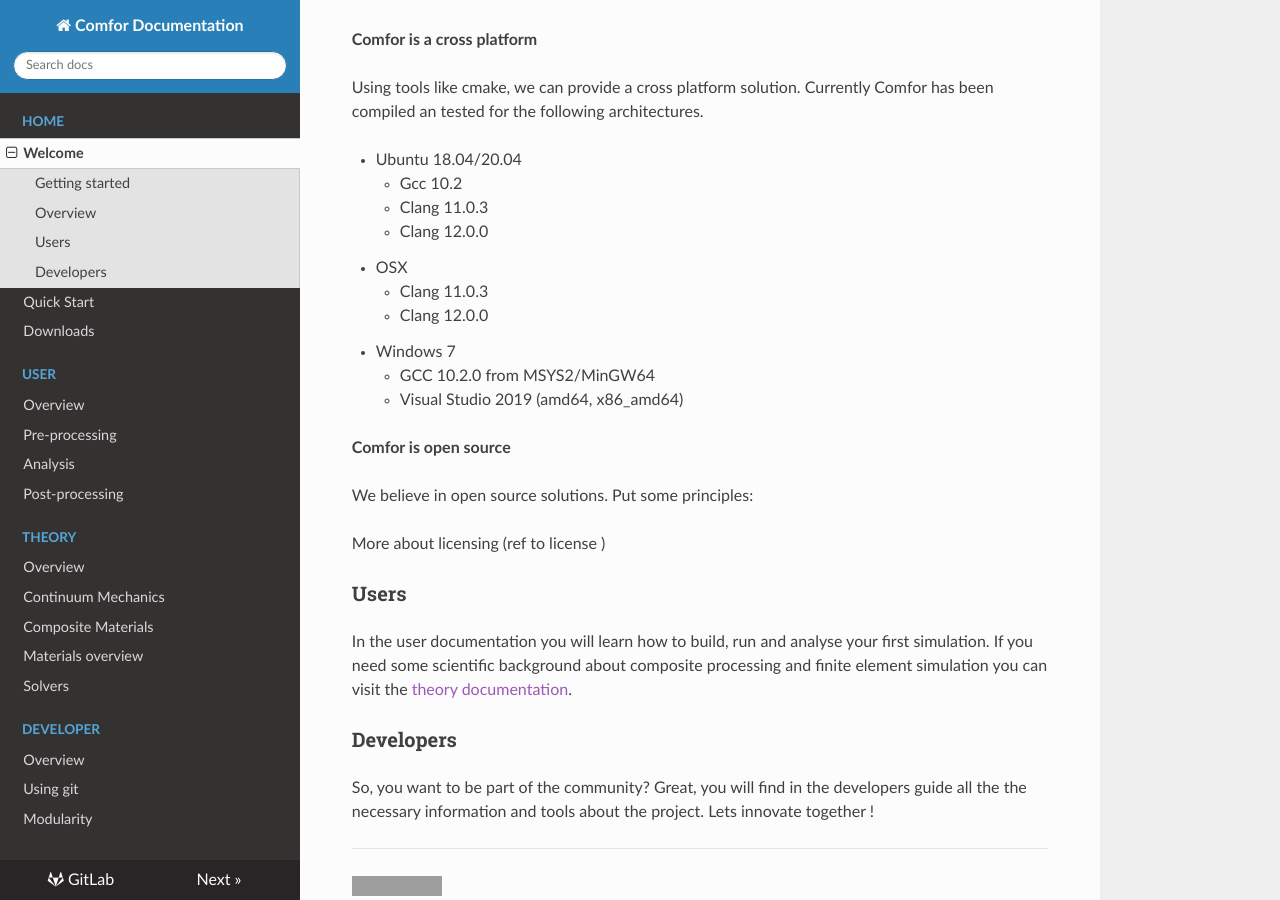
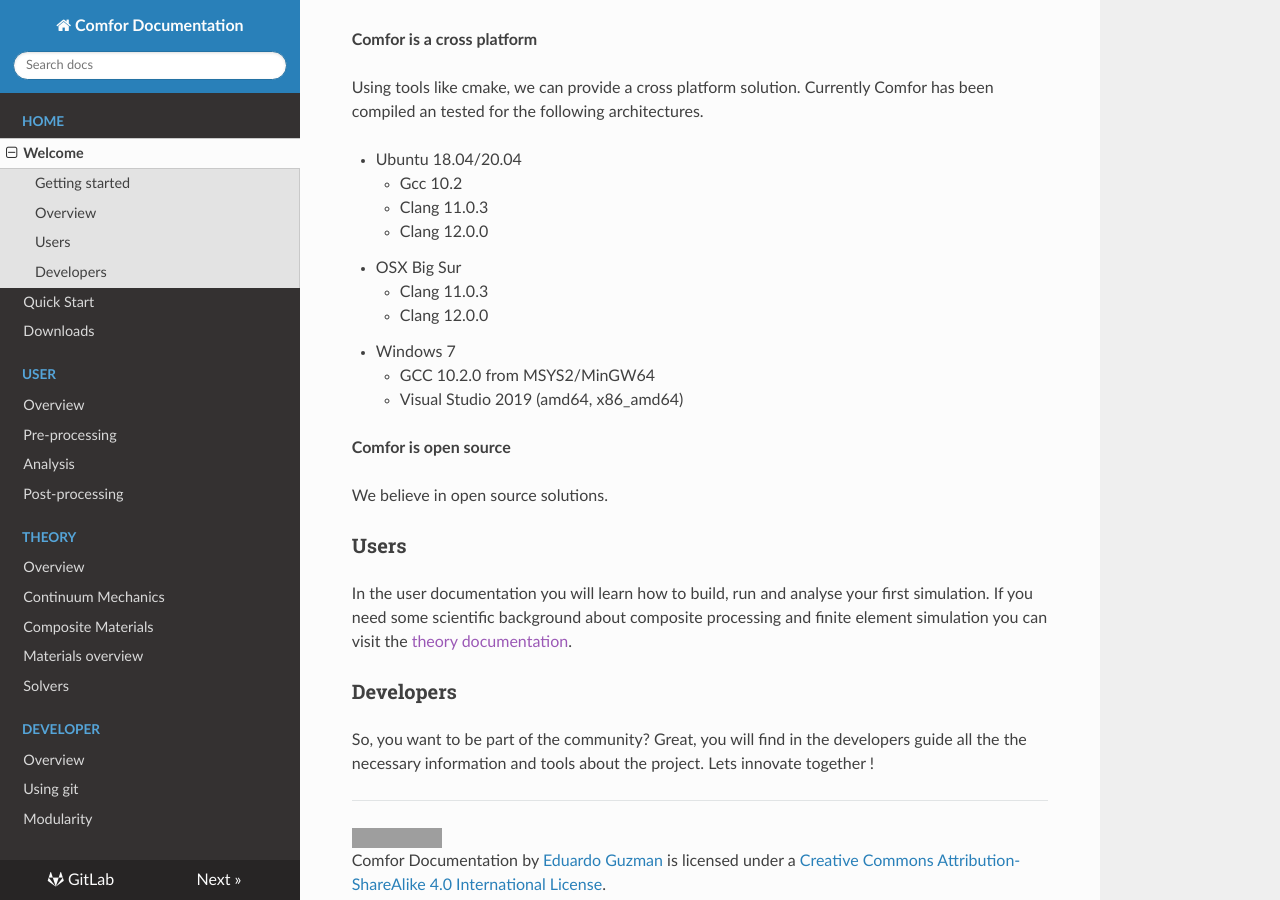
Before and after one commit to innovamics/comfor-doc, an MkDocs documentation site: the page built from docs/index.md, in a window 1280 px wide and 900 px high, scrolled down 827 px. Built offline with MkDocs 1.6.1, drawn with Linux system fonts in a browser that asks for light colours; nearby versions of some CDN libraries; grey boxes are pictures that could not be loaded.

Commit message:
Specify that binary for MacOS works only on BigSur

```diff
--- a/docs/index.md
+++ b/docs/index.md
@@ -25,7 +25,7 @@ Using tools like cmake, we can provide a cross platform solution. Currently Comf
     - Gcc 10.2
     - Clang 11.0.3
     - Clang 12.0.0
-- OSX
+- OSX Big Sur
     - Clang 11.0.3
     - Clang 12.0.0
 - Windows 7
@@ -34,9 +34,7 @@ Using tools like cmake, we can provide a cross platform solution. Currently Comf
 
 **Comfor is open source**
 
-We believe in open source solutions. Put some principles:
-
-More about licensing (ref to license )
+We believe in open source solutions.
 
 ## Users
 
```
Also changed, not shown: docs/overview/download_page.md (+1 -1 lines), docs/theory/materials/materials_overview.md (+1 -1 lines).
